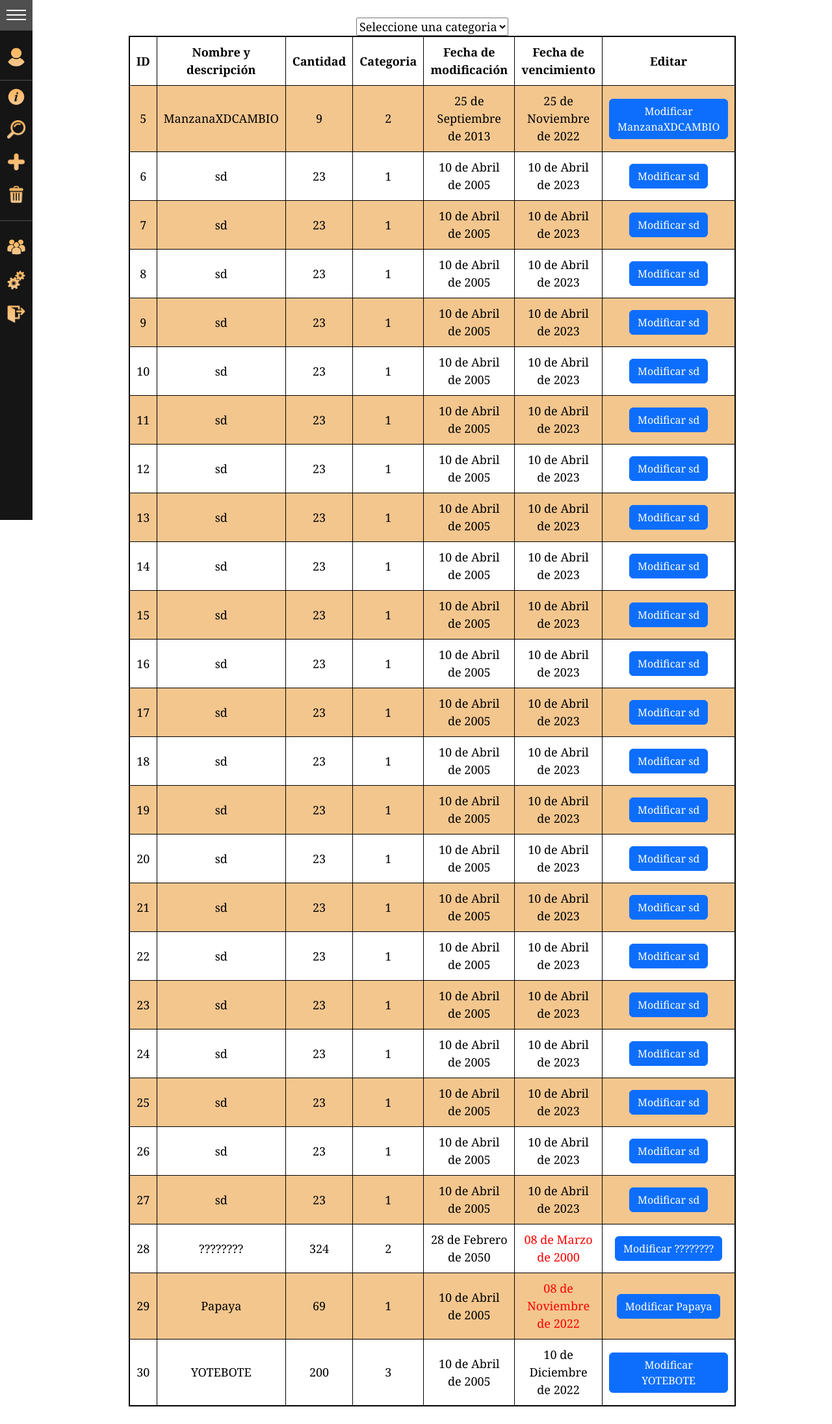
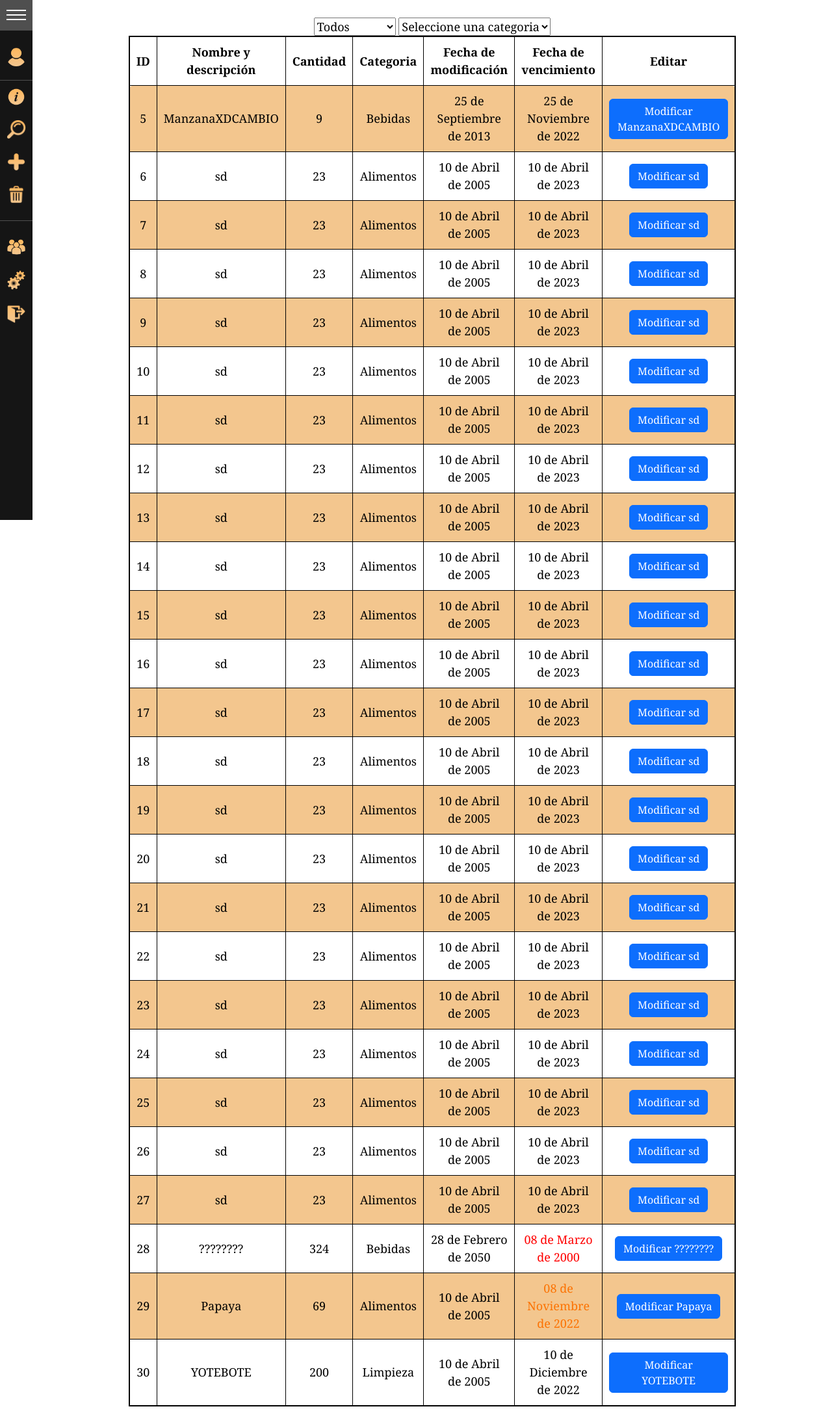
Before and after one commit to SantiHSilva/El-Dorado, a Django app: page /lista/ in a window 1280 px wide. Shown: the whole page at 65% size. Run offline with Django 4.2, Linux system fonts and the light colour scheme; a user stored in the database is signed in; data comes from the database, SQL or seed files in the repository; some libraries are stand-ins or nearby versions.

Commit message:
papu papu papu papu

```diff
--- a/gestion/templatetags/filter.py
+++ b/gestion/templatetags/filter.py
@@ -54,11 +54,12 @@ def calcular_vencimiento(fecha):
     fecha_vencimiento = time.mktime(fecha.timetuple())
     date_venc = datetime.fromtimestamp(fecha_vencimiento)
     dia_vencimiento = datetime.strptime(str(date_venc), fmt)
-    color = "color: red;"
+    vencio = "color: red;"
+    por_vencer = "color: #fc7303;"
     if((fecha_vencimiento-now ) >= 864000):
-        return mark_safe(f'<td title="Aun no vence, le queda {abs(date_now - dia_vencimiento).days} días para que caduque">{transform_date(str(fecha))}</td>') # no vence ahora
+        return mark_safe(f'<td style="color: black;" title="Aun no vence, le queda {abs(date_now - dia_vencimiento).days} días para que caduque">{transform_date(str(fecha))}</td>') # no vence ahora
     else:
         if ((date_now - dia_vencimiento).days) > 10:
-            return mark_safe(f'<td style="{color}" title="Ya venció, venció hace {(date_now - dia_vencimiento).days} días"">{transform_date(str(fecha))}</td>') #si vence en el lapso de 10 días
+            return mark_safe(f'<td style="{vencio}" title="Ya venció, venció hace {(date_now - dia_vencimiento).days} días"">{transform_date(str(fecha))}</td>') #si vence en el lapso de 10 días
         else:
-            return mark_safe(f'<td style="{color}" title="Vence en {abs((date_now - dia_vencimiento).days)} días"">{transform_date(str(fecha))}</td>')
+            return mark_safe(f'<td style="{por_vencer}" title="Vence en {abs((date_now - dia_vencimiento).days)} días"">{transform_date(str(fecha))}</td>')
--- a/static/search.css
+++ b/static/search.css
@@ -41,7 +41,7 @@
 
 .form_register .botons {
     width: 100%;
-    background: #f3c68e;
+    background: #8b8900;
     border: none;
     padding: 12px;
     color: black;
--- a/templates/lista_completa.html
+++ b/templates/lista_completa.html
@@ -128,10 +128,17 @@ th.resaltar{
 &nbsp;
 <div style="text-align: center;">
 
-    <select>
+    <select id="caducidad" onchange="manejadorVencimientos()">
+        <option value="0">Todos</option>
+        <option value="black">Sin caducar</option>
+        <option value="rgb(252, 115, 3)">Por caducar</option>
+        <option value="red">caducado</option>
+    </select>
+
+    <select id="XDXD" onchange="manejadorCategorias()">
         <option value="0">Seleccione una categoria</option>
         {% for info in '1234' %}
-        <option value="{{info|transform_categoria}}">{{info|transform_categoria}}</option>
+        <option id="{{info}}" value="{{info}}">{{info|transform_categoria}}</option>
         {% endfor %}
     </select>
         <table id="mi-tablaXD" border="1" style="margin: 0 auto" class="roundedTable">
@@ -153,11 +160,11 @@ th.resaltar{
             </thead>
             <tbody>
             {% for info in info %}
-            <tr>
+            <tr class="{{info.categoria_producto}}">
                 <td>{{info.id}}</td>
                 <td>{{info.nombre_descripcion}}</td>
                 <td>{{info.cantidad_productos}}</td>
-                <td>{{info.categoria_producto}}</td>
+                <td>{{info.categoria_producto | transform_categoria}}</td>
                 <!-- <td>{{info.proveedor}}</td> -->
                 <!-- <td>{{info.unidades}}</td> -->
                 <td>{{info.fecha_modificacion}}</td>
@@ -200,6 +207,59 @@ th.resaltar{
 <script type="text/javascript" src="https://mottie.github.io/tablesorter/js/jquery.tablesorter.js"></script>
 
 <script>
+
+//  Función para filtrar las fechas de vencimiento
+    function manejadorVencimientos(){
+        const value = document.getElementById("caducidad").value;
+        const table = document.querySelectorAll("#mi-tablaXD>tbody>tr>td");
+
+        for (const td of table){
+            //rgb(252, 115, 3)
+
+            if(td.hasAttribute('style')){
+
+                if(value != "0"){
+                    if(td.style.color === value){
+                        td.parentElement.style.display = ""
+                    }else{
+                        td.parentElement.style.display = "none"
+                    }
+                }else{
+                    td.parentElement.style.display = ""
+                }
+
+            }
+
+        }
+    }
+
+
+    function manejadorCategorias(){
+
+        const value = document.getElementById("XDXD").value;
+        const table = document.querySelectorAll('#mi-tablaXD>tbody>tr');
+
+
+        console.log(table)
+        for (const tr of table) {
+
+            if(value != 0){
+                if (tr.classList.contains(value)) {
+                    tr.style.display = '';
+                } else {
+                    tr.style.display = 'none';
+                }
+                console.log(tr.classList.contains(value))
+                console.log(tr.classList.classList)
+                console.log("value" + value)
+            }else{
+                tr.style.display = '';
+            }
+
+        }
+    }
+
+
     $(this).click(function() {
                     $(function(){
                     $('#mi-tablaXD').tablesorter();
@@ -220,19 +280,14 @@ th.resaltar{
             });
         });
 
+        //
 
         document.addEventListener('click', (e)=>{
             const $btn = document.querySelector('#'+e.target.id)
             const $modal = document.querySelector('#exampleModalLabel')
-
             $modal.textContent = $btn.textContent
-
-
             const $url = document.querySelector('#url_modificar')
-            console.log($url.id)
             $url.href = 'http://127.0.0.1:8000/modificar/'+ e.target.id.split('_')[1]
-
-
         })
 
 </script>
```
